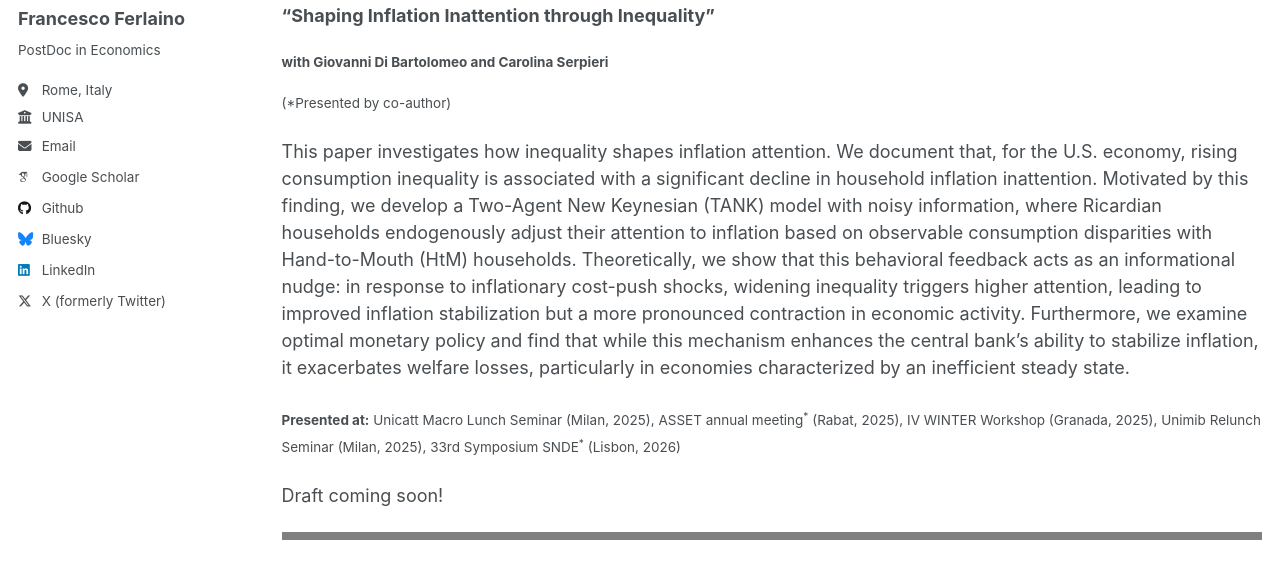
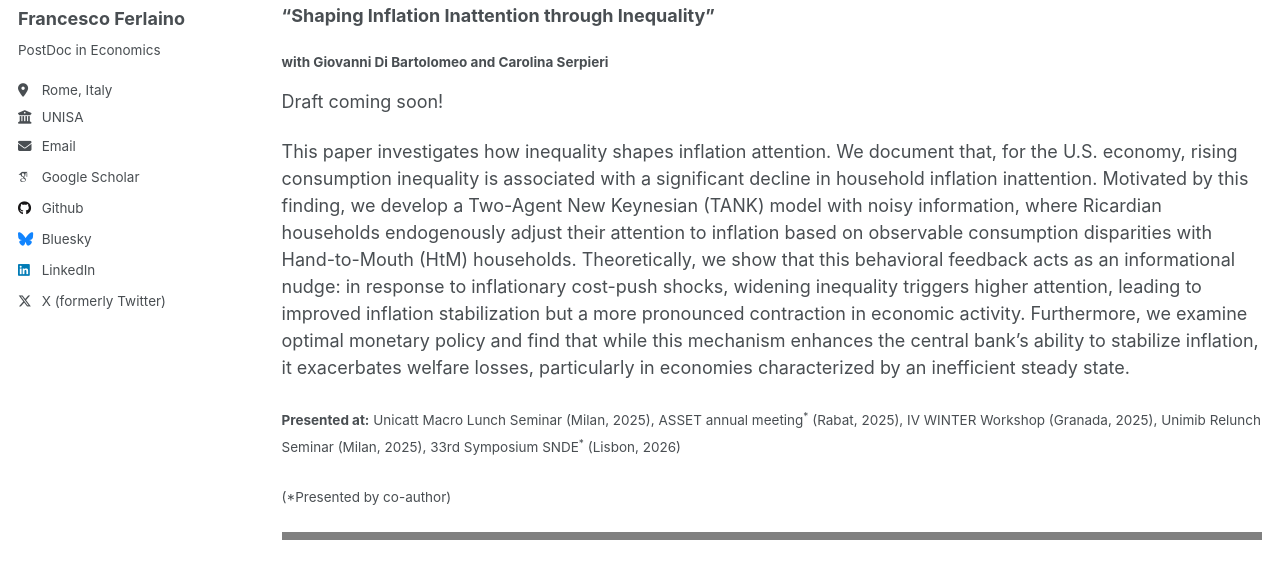
Before and after one commit to fraferla/fraferla.github.io, a Jekyll site: the page built from _pages/research.md, in a window 1280 px wide and 900 px high, scrolled down 1119 px. Shown: the part 169-757 px from the top of the window. Built offline with Jekyll 4.4.1, drawn with Linux system fonts in a browser that asks for light colours; some web fonts are replaced.

```diff
--- a/_pages/research.md
+++ b/_pages/research.md
@@ -45,13 +45,16 @@ Does the location of financial frictions significantly change the distributional
 
 #### with Giovanni Di Bartolomeo and Carolina Serpieri
 
-<small>(*Presented by co-author)<small>
+Draft coming soon!
 
 This paper investigates how inequality shapes inflation attention. We document that, for the U.S. economy, rising consumption inequality is associated with a significant decline in household inflation inattention.  Motivated by this finding, we develop a Two-Agent New Keynesian (TANK) model with noisy information, where Ricardian households endogenously adjust their attention to inflation based on observable consumption disparities with Hand-to-Mouth (HtM) households. Theoretically, we show that this behavioral feedback acts as an informational nudge: in response to inflationary cost-push shocks, widening inequality triggers higher attention, leading to improved inflation stabilization but a more pronounced contraction in economic activity. Furthermore, we examine optimal monetary policy and find that while this mechanism enhances the central bank's ability to stabilize inflation, it exacerbates welfare losses, particularly in economies characterized by an inefficient steady state.
 
 <small>**Presented at:** Unicatt Macro Lunch Seminar (Milan, 2025), ASSET annual meeting<sup>*</sup> (Rabat, 2025), IV WINTER Workshop (Granada, 2025), Unimib Relunch Seminar (Milan, 2025), 33rd Symposium SNDE<sup>*</sup> (Lisbon, 2026) <small>
 
-Draft coming soon!
+
+<small>(*Presented by co-author)<small>
+
+
 
 
 
```
